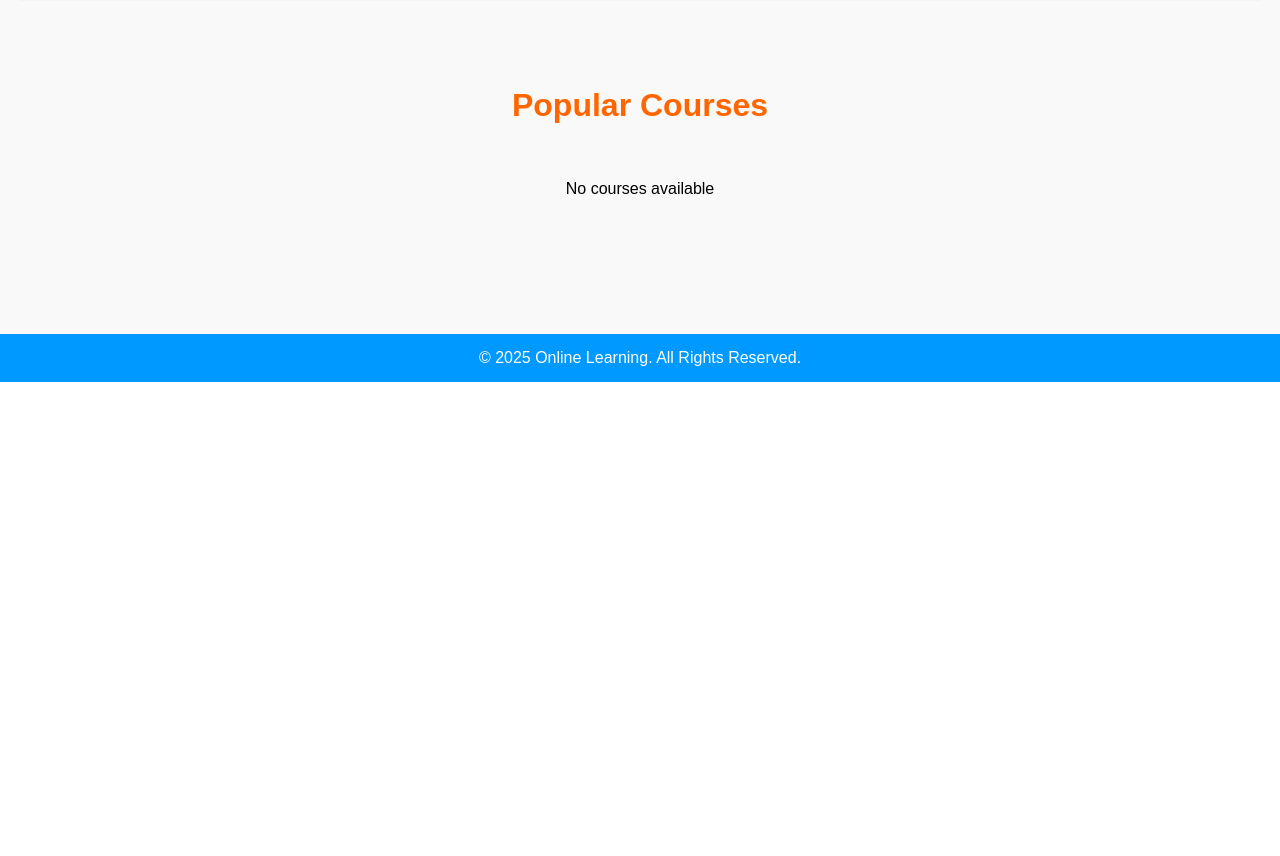
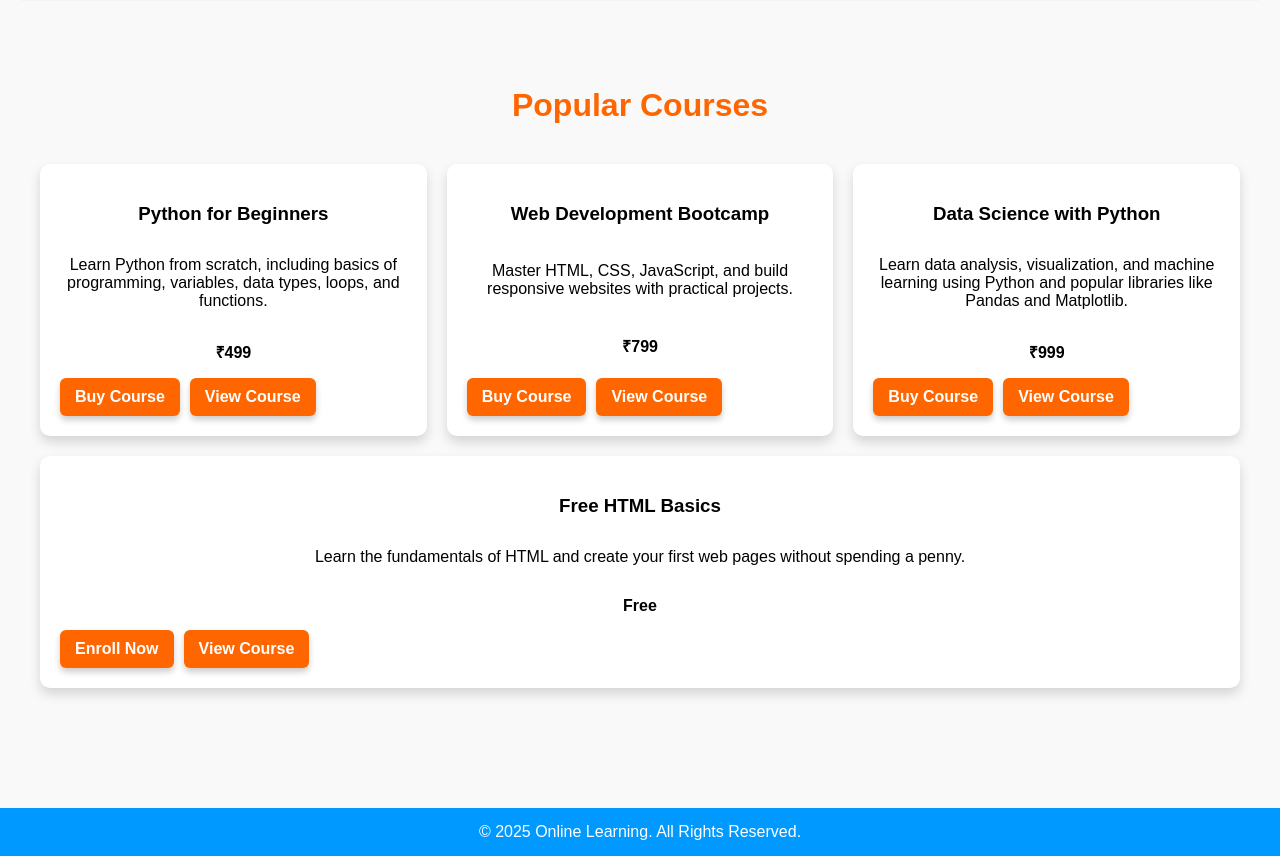
Before and after one commit to Ramalakshmi-AR/Online-Learning, a Django app: page / in a window 1280 px wide. Shown: the part 1176-2032 px from the top of the page. Before the commit the page ends 1558 px from the top, so only its background shows below. Run offline with Django 5.2, Linux system fonts and the light colour scheme; data that the repository does not hold is empty.

Commit message:
Updated home page: static course cards with Buy Course buttons

```diff
--- a/courses/templates/courses/home.html
+++ b/courses/templates/courses/home.html
@@ -222,6 +222,8 @@
             <div class="hero-buttons">
                 <a href="{% url 'register' %}" class="btn-primary">Start Learning</a>
                 <a href="{% url 'login' %}" class="btn-outline">Login</a>
+
+
             </div>
         </div>
 
@@ -267,6 +269,56 @@
 <section class="courses">
     <h2>Popular Courses</h2>
     <div class="course-grid">
+        <!-- Course Card 1 -->
+        <div class="course-card">
+            <h3>Python for Beginners</h3>
+            <p>Learn Python from scratch, including basics of programming, variables, data types, loops, and functions.</p>
+            <p class="price">₹499</p>
+            <div style="display: flex; gap: 10px; flex-wrap: wrap;">
+                <a href="{% url 'buy_course' 1 %}" class="btn-success">Buy Course</a>
+                <a href="{% url 'course_detail' 1 %}" class="btn-primary">View Course</a>
+            </div>
+        </div>
+
+        <!-- Course Card 2 -->
+        <div class="course-card">
+            <h3>Web Development Bootcamp</h3>
+            <p>Master HTML, CSS, JavaScript, and build responsive websites with practical projects.</p>
+            <p class="price">₹799</p>
+            <div style="display: flex; gap: 10px; flex-wrap: wrap;">
+                <a href="{% url 'buy_course' 2 %}" class="btn-success">Buy Course</a>
+                <a href="{% url 'course_detail' 2 %}" class="btn-primary">View Course</a>
+            </div>
+        </div>
+
+        <!-- Course Card 3 -->
+        <div class="course-card">
+            <h3>Data Science with Python</h3>
+            <p>Learn data analysis, visualization, and machine learning using Python and popular libraries like Pandas and Matplotlib.</p>
+            <p class="price">₹999</p>
+            <div style="display: flex; gap: 10px; flex-wrap: wrap;">
+                <a href="{% url 'buy_course' 3 %}" class="btn-success">Buy Course</a>
+                <a href="{% url 'course_detail' 3 %}" class="btn-primary">View Course</a>
+            </div>
+        </div>
+
+        <!-- Course Card 4 -->
+        <div class="course-card">
+            <h3>Free HTML Basics</h3>
+            <p>Learn the fundamentals of HTML and create your first web pages without spending a penny.</p>
+            <p class="price">Free</p>
+            <div style="display: flex; gap: 10px; flex-wrap: wrap;">
+                <a href="{% url 'enroll_course' 4 %}" class="btn-primary">Enroll Now</a>
+                <a href="{% url 'course_detail' 4 %}" class="btn-primary">View Course</a>
+            </div>
+        </div>
+    </div>
+</section>
+
+
+<!-- <section class="courses">
+    <h2>Popular Courses</h2>
+    <div class="course-grid">
         {% for course in courses %}
         <div class="course-card">
             <h3>{{ course.title }}</h3>
@@ -276,7 +328,7 @@
             </p>
 
             <div style="display: flex; gap: 10px; flex-wrap: wrap;">
-                <!-- Buy / Enroll Button -->
+
                 {% if user.is_authenticated %}
                     {% if course.price and course.price > 0 %}
                         <a href="{% url 'buy_course' course.id %}" class="btn-success">Buy Course</a>
@@ -289,7 +341,7 @@
                     </a>
                 {% endif %}
 
-                <!-- View Course Button -->
+
                 <a href="{% url 'course_detail' course.id %}" class="btn-primary">View Course</a>
             </div>
         </div>
@@ -297,7 +349,7 @@
         <p>No courses available</p>
         {% endfor %}
     </div>
-</section>
+</section> -->
 
 
 {% endblock %}
```
Also changed, not shown: courses/migrations/0001_initial.py, courses/migrations/0002_lesson_description_alter_lesson_video.py (deleted), courses/migrations/0003_alter_course_options_alter_enrollment_options_and_more.py (deleted), courses/migrations/0004_alter_feedback_options_alter_feedback_course_and_more.py (deleted), courses/migrations/0005_alter_course_price.py (deleted).
